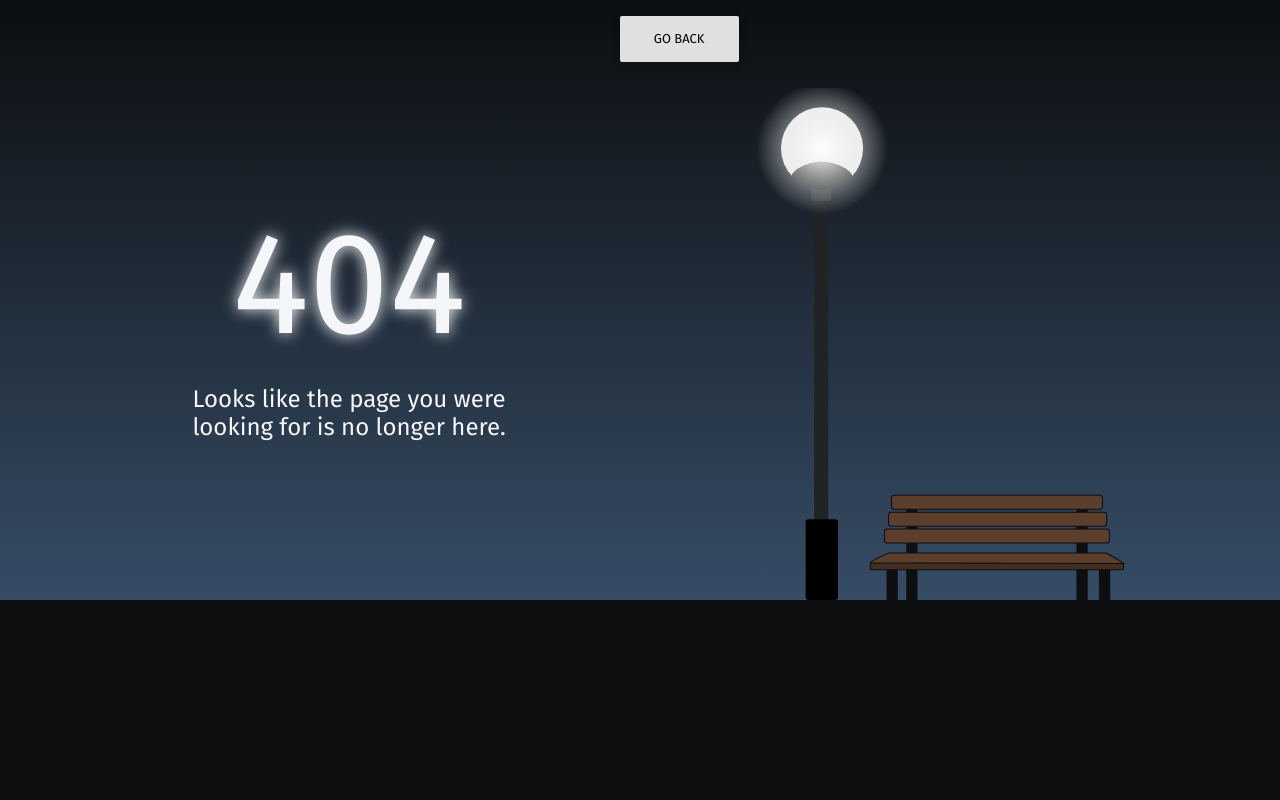
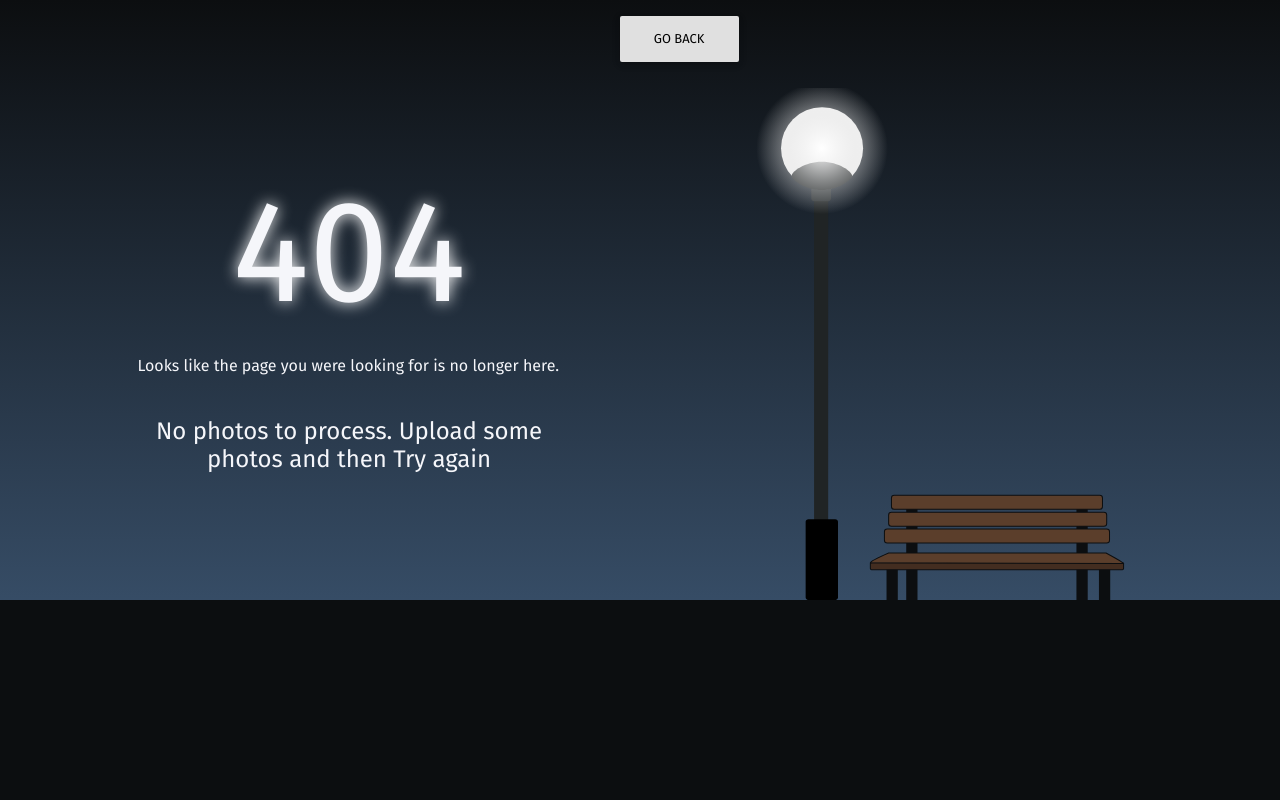
Before and after one commit to OpenLake/Photo-Sharing-App, a Django app: page /process in a window 1280 px wide. Run offline with Django 3.2, Linux system fonts and the light colour scheme; the visitor is signed in with stand-in values (Sample User, id 1); data that the repository does not hold is empty; some libraries are stand-ins or nearby versions.

Commit message:
Minor UI fixes

```diff
--- a/backend/home/views.py
+++ b/backend/home/views.py
@@ -6,7 +6,6 @@ from django.http import HttpResponse
 from home.models import Photo, Person, PersonGallery
 import string
 import random
-
 
 # Required for image processing
 import face_recognition
@@ -22,13 +21,14 @@ import tempfile, zipfile
 from django.http import HttpResponse
 from wsgiref.util import FileWrapper
 
-
+# ReGEx required for getting photo name
 post_type = re.compile(r"static/images/(.*)")
 
 
 # Create your views here.
 def landing(request):
-    return render(request,"landing.html")
+    return render(request, "landing.html")
+
 
 def index(request):
     user = request.user
@@ -57,12 +57,12 @@ def loginUser(request):
 
 def logoutUser(request):
     logout(request)
-    return redirect("/login")
+    return redirect("/landing")
 
 
 def registerUser(request):
     global res
-    res = "".join(random.choices(string.ascii_uppercase + string.digits, k=6))
+    res = "".join(random.choices(string.ascii_uppercase + string.digits, k=8))
     context = {"rcode": res}
 
     return render(request, "register.html", context)
@@ -102,7 +102,10 @@ def process(request):
     Person.objects.filter(user=user).delete()
     photos = Photo.objects.filter(user=user)
     if photos.count() == 0:
-        return render(request, "404.html")
+        context = {
+            "error_message": "No photos to process.\n Upload some photos and then Try again"
+        }
+        return render(request, "404.html",context)
     imagePaths = [("static/images/" + str(photo.image)) for photo in photos]
     data = []
 
@@ -199,7 +202,9 @@ def downloadZIP(request, pk):
     temp = tempfile.TemporaryFile()
     archive = zipfile.ZipFile(temp, "w", zipfile.ZIP_DEFLATED)
     for photo in allPhotos:
-        filename = os.getcwd() + str("/static/images") + photo.image.url  # Replace by your files here.
+        filename = (
+            os.getcwd() + str("/static/images") + photo.image.url
+        )  # Replace by your files here.
         photo_name = photo.image.url[1:]
         archive.write(filename, f"{photo_name}")
     archive.close()
--- a/backend/templates/404.html
+++ b/backend/templates/404.html
@@ -198,7 +198,8 @@ body {
             <div class="left-section">
                 <div class="inner-content">
                     <h1 class="heading">404</h1>
-                    <p class="subheading">Looks like the page you were looking for is no longer here.</p>
+                    <p>Looks like the page you were looking for is no longer here.</p><br>
+                    <p class="subheading">{{error_message}}</p>
                 </div>
             </div>
             <div class="right-section">
```
